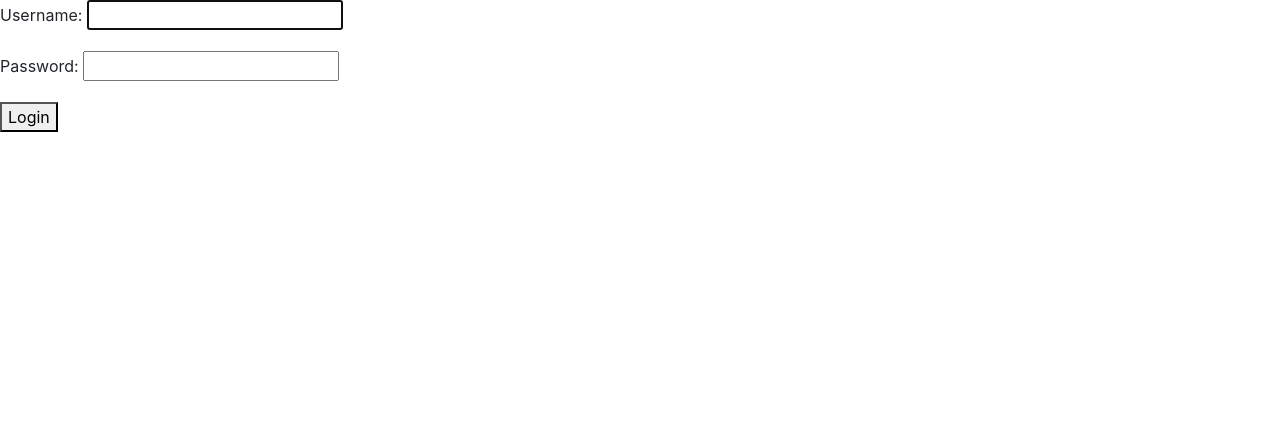
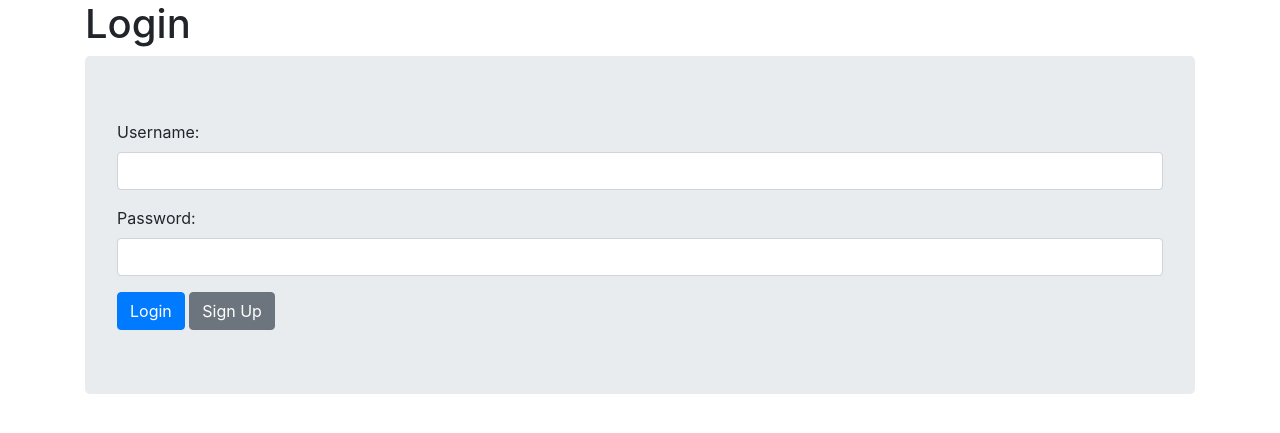
Before and after one commit to JasonK1561/defect-manager, a Django app: page /accounts/login/ in a window 1280 px wide. Shown: the top 433 px of the page. Run offline with Django 3.2, Linux system fonts and the light colour scheme; some libraries are stand-ins or nearby versions.

Commit message:
Added login/logout/signup  functionaility

```diff
--- a/defect_manager/defect_manager/urls.py
+++ b/defect_manager/defect_manager/urls.py
@@ -16,9 +16,13 @@
 from django.contrib import admin
 from django.urls import path, include
 from defect_manager_app import views
+from django.contrib.auth.views import LoginView, LogoutView
+from defect_manager_app.forms import LoginForm
+
 urlpatterns = [
     path('admin/', admin.site.urls),
     path('', include('defect_manager_app.urls')),
-    path('accounts/', include('django.contrib.auth.urls')),
+    path('accounts/login/', LoginView.as_view(form_class=LoginForm), name='login'),
+    path('accounts/logout/', LogoutView.as_view(), name='logout', kwargs={'next_page': '/'}),
     path('signup/', views.SignUp.as_view(), name='signup'),
 ]
--- a/defect_manager/defect_manager_app/forms.py
+++ b/defect_manager/defect_manager_app/forms.py
@@ -1,5 +1,9 @@
 from django import forms
 from defect_manager_app.models import Defect, Comment
+from django.contrib.auth.forms import AuthenticationForm
+from django.contrib.auth import get_user_model
+from django.contrib.auth.forms import UserCreationForm
+
 
 class DefectForm(forms.ModelForm):
 
@@ -30,8 +34,11 @@
             'text': forms.TextInput(attrs={'class': 'textinputclass'})
         }
 
-from django.contrib.auth import get_user_model
-from django.contrib.auth.forms import UserCreationForm
+
+
+class LoginForm(AuthenticationForm):
+    username=forms.CharField(widget=forms.TextInput(attrs={'class':'form-control'}))
+    password=forms.CharField(widget=forms.PasswordInput(attrs={'class':'form-control'}))
 
 
 class UserCreateForm(UserCreationForm):
--- a/defect_manager/defect_manager_app/templates/defect_manager_app/base.html
+++ b/defect_manager/defect_manager_app/templates/defect_manager_app/base.html
@@ -17,7 +17,7 @@
         <li><a href="{% url 'defect_manager_app:defect_list' %}">Defect Manager</a></li>
         <li><a href="https://www.google.com/" target="_blank">About</a></li>
         <li><a href="https://www.google.com/" target="_blank">Github</a></li>
-        <li><a href="https://www.google.com/" target="_blank">LinkedIn</a></li>
+        <li><a href="https://www.linkedin.com/in/jason-kang-2b173298/" target="_blank">LinkedIn</a></li>
         <li><a href="{% url 'defect_manager_app:create_defect' %}">Create Defect</a></li>
         <li><a href="{% url 'defect_manager_app:closed_defect_list' %}">Closed Defects</a></li>
         <li>{% if user.is_authenticated %}
--- a/defect_manager/defect_manager_app/templates/registration/login.html
+++ b/defect_manager/defect_manager_app/templates/registration/login.html
@@ -2,9 +2,19 @@
 {% extends 'registration/registration_base.html' %}
 
 {% block content %}
-<form method="post">
-    {% csrf_token %}
-    {{ form.as_p }}
-<button type="submit">Login</button>
-</form>
+
+<div class="container">
+  <h1>Login</h1>
+  <div class="jumbotron">
+    <form method="post">
+        {% csrf_token %}
+        {{ form.as_p }}
+    <button type="submit" class='btn btn-primary'>Login</button>
+    <a class='btn btn-secondary' href="{% url 'signup' %}">Sign Up</a>
+    </form>
+
+  </div>
+
+</div>
+
 {% endblock %}
```
Also changed, not shown: defect_manager/defect_manager_app/templates/registration/signup.html (+10 -16 lines), defect_manager/db.sqlite3.
